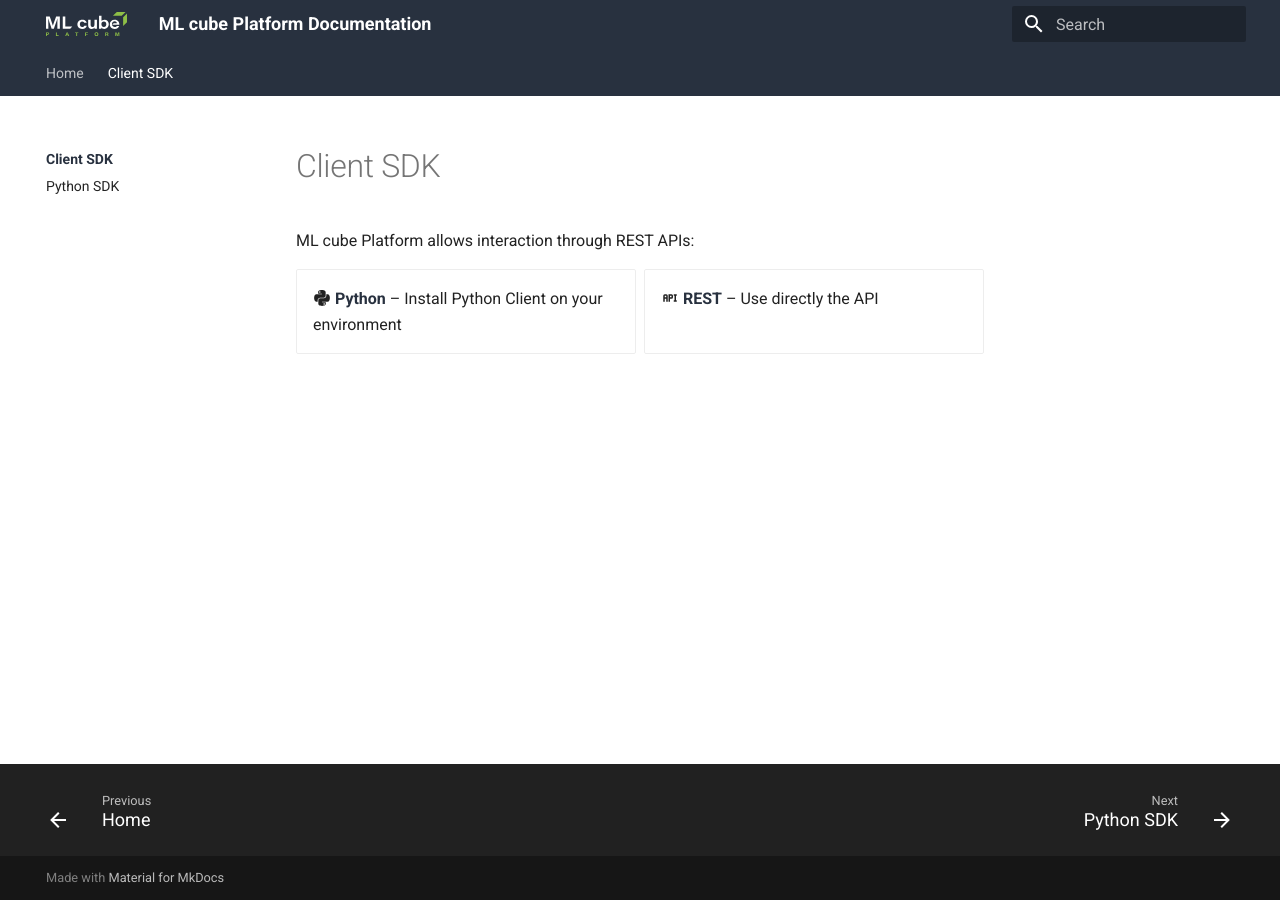
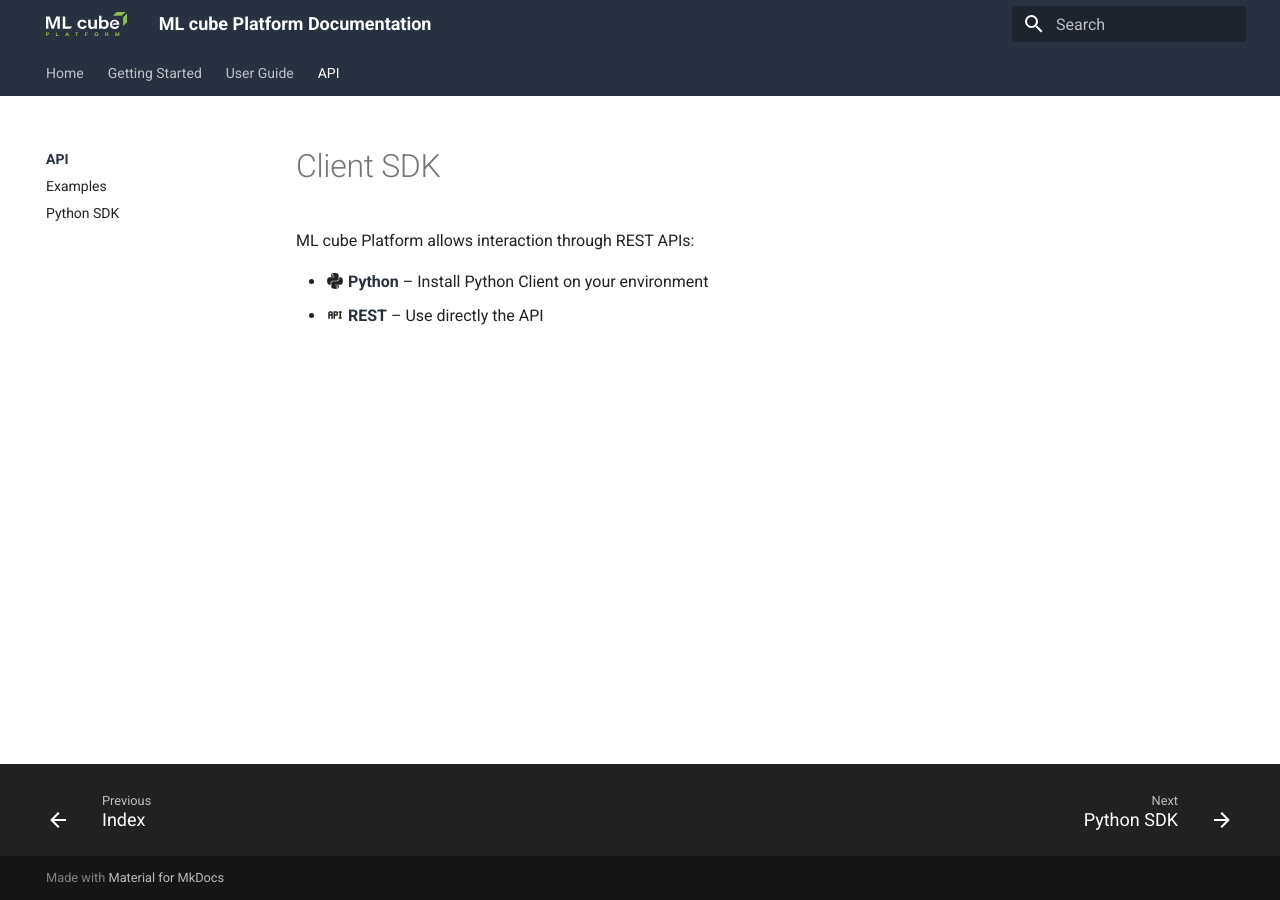
Before and after one commit to ml-cube/ml3-platform-docs, an MkDocs documentation site: the page built from docs/api/index.md, in a window 1280 px wide. Built offline with MkDocs 1.6.1 and Material for MkDocs 9.7.7, drawn with Linux system fonts in a browser that asks for light colours.

Commit message:
set navigation tree

```diff
--- a/docs/client_sdk/index.md
+++ b/docs/api/index.md
@@ -2,13 +2,10 @@
 
 
 ML cube Platform allows interaction through REST APIs:
-<div class="grid cards" markdown>
 
 - :fontawesome-brands-python: __[Python]__ – Install Python Client on your environment
 - :material-api: __[REST]__ – Use directly the API
 
 
-</div>
-
   [Python]: python.md
   [REST]: rest.md
--- a/mkdocs.yml
+++ b/mkdocs.yml
@@ -84,6 +84,11 @@ markdown_extensions:
 
 nav:
   - Home: index.md
-  - Client SDK:
-      - client_sdk/index.md
-      - Python SDK: client_sdk/python.md
+  - Getting Started:
+      - getting_started/index.md
+  - User Guide:
+      - user_guide/index.md
+  - API:
+      - api/index.md
+      - Examples: api/examples.md
+      - Python SDK: api/python.md
```
Also changed, not shown: docs/my_page.md (deleted, +0 -3 lines), docs/api/python.md (renamed from docs/client_sdk/python.md), docs/api/rest.md (added), docs/getting_started/index.md (added), docs/user_guide/index.md (added).
